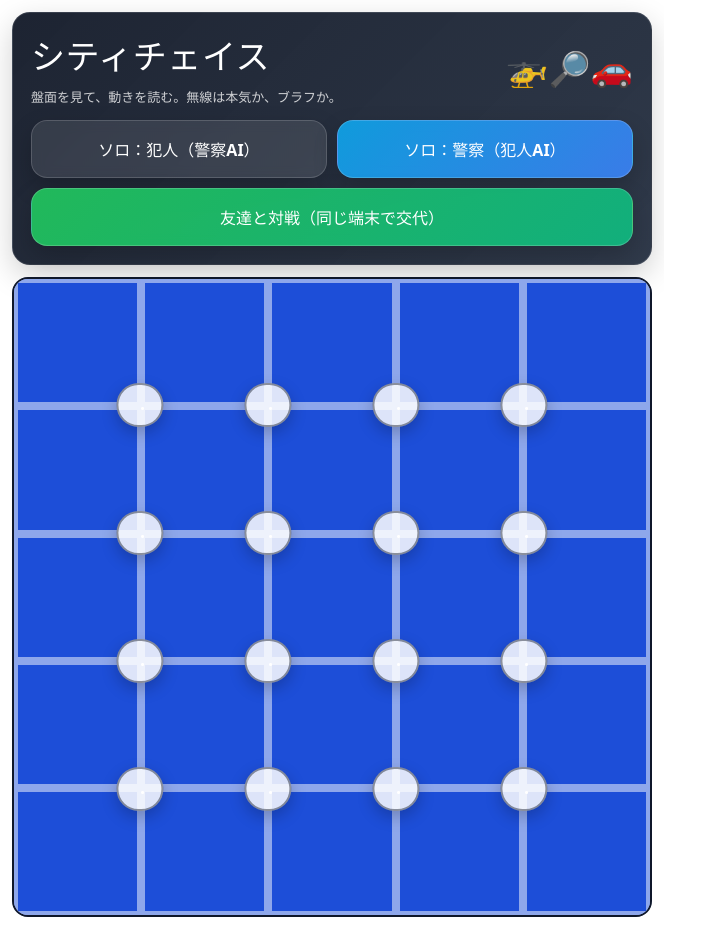
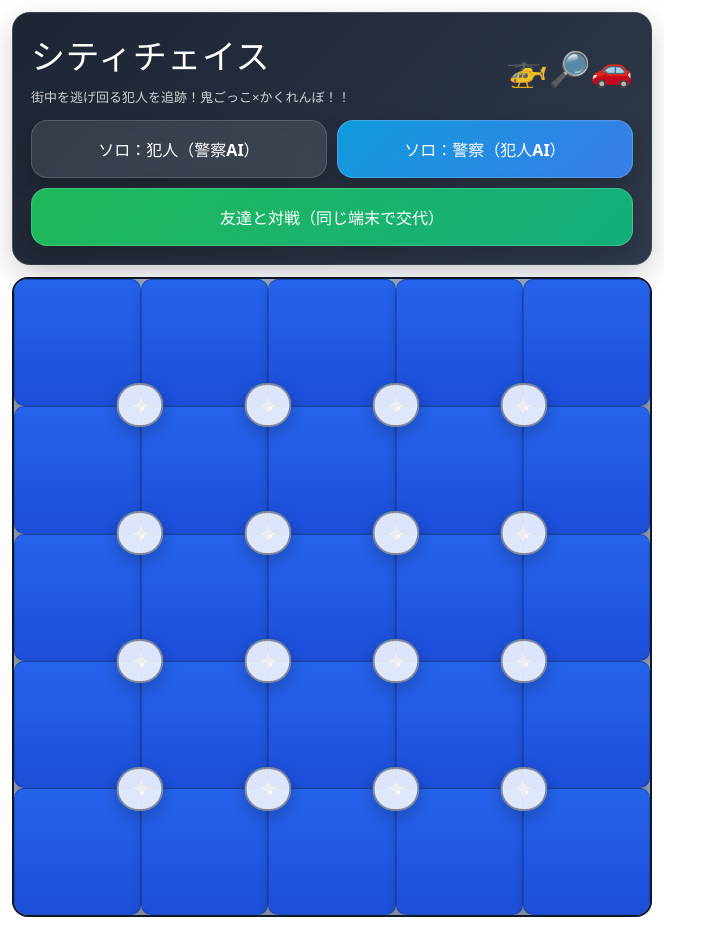
Before and after one commit to ykatoh1024-jpg/citychase-web, a React (Vite) app: page / in a window 1280 px wide. Shown: the whole page, without its empty margins (0-721 px from the left). Built offline with nearby package versions, Linux system fonts and the light colour scheme.

Commit message:
Tweak cell tile styling

```diff
--- a/src/App.tsx
+++ b/src/App.tsx
@@ -1047,16 +1047,20 @@ export default function App() {
 
     const baseBlue = "#1d4ed8";
     const base: React.CSSProperties = {
-      border: "4px solid rgba(255,255,255,0.50)",
+      border: "1px solid rgba(15,23,42,0.25)",
       display: "flex",
       alignItems: "center",
       justifyContent: "center",
       userSelect: "none",
-      background: baseBlue,
+      background: "linear-gradient(180deg, #2563eb, #1d4ed8)",
       cursor: "default",
       position: "relative",
       boxSizing: "border-box",
+      borderRadius: 10,
+      boxShadow: "0 6px 10px rgba(0,0,0,0.18)",
     };
+
+
 
     if (isRevealed && first != null) {
       base.background = traceColor(first);
@@ -1187,7 +1191,7 @@ export default function App() {
             <div style={{ minWidth: 220 }}>
               <div style={{ fontSize: 34, fontWeight: 1000, letterSpacing: 0.6 }}>シティチェイス</div>
               <div style={{ marginTop: 6, fontSize: 13, color: "rgba(255,255,255,0.78)", lineHeight: 1.4 }}>
-                盤面を見て、動きを読む。無線は本気か、ブラフか。
+                街中を逃げ回る犯人を追跡！鬼ごっこ×かくれんぼ！！
               </div>
             </div>
             <div style={{ fontSize: 34, opacity: 0.9 }}>🚁🔎🚗</div>
@@ -1323,7 +1327,7 @@ export default function App() {
               flex: "0 0 auto",
             }}
           >
-            <div style={{ position: "absolute", inset: 0, borderRadius: 16, background: "#cbd5e1" }} />
+            <div style={{ position: "absolute", inset: 0, borderRadius: 16, background: "#94a3b8" }} />
 
             <div
               style={{
```
